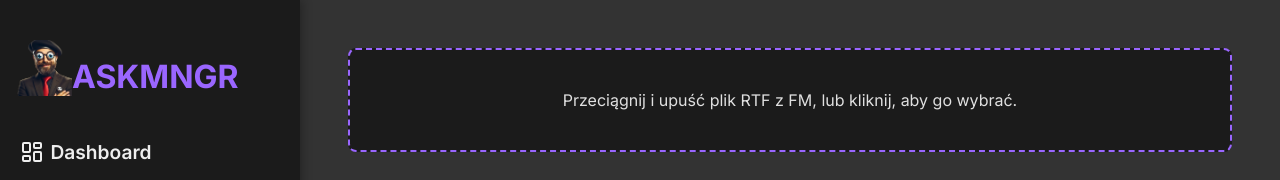
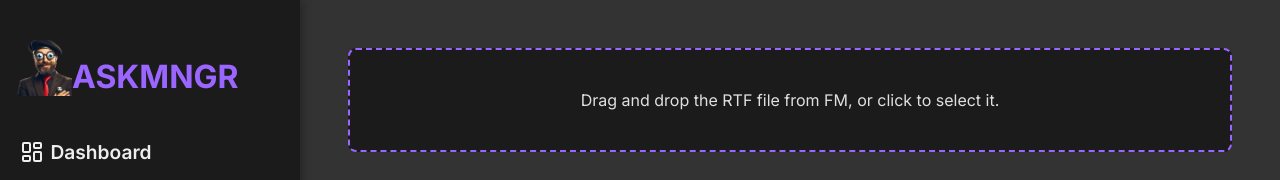
Before and after one commit to Efkey2137/fmApp, a React (Create React App) app: page /rate-player in a window 1280 px wide. Shown: the top 180 px of the page. Built offline with nearby package versions, Linux system fonts and the light colour scheme; the HTML template or start-up script is replaced by a standard one.

Commit message:
fix translation in rateplayer.tsx

```diff
--- a/src/pages/RatePlayer.tsx
+++ b/src/pages/RatePlayer.tsx
@@ -121,13 +121,13 @@ const RatePlayer = () => {
     <div className="dropzone-container">
       <div {...getRootProps()} className="dropzone-area">
         <input {...getInputProps()} />
-        <p>Przeciągnij i upuść plik RTF z FM, lub kliknij, aby go wybrać.</p>
+        <p>Drag and drop the RTF file from FM, or click to select it.</p>
       </div>
       {loading && <p>⏳ Przetwarzanie pliku...</p>}
 
       {playerRating !== null && (
         <div className="rating-display">
-          <h2>Rating gracza: {playerRating}</h2>
+          <h2>Player rating: {playerRating}</h2>
         </div>
       )}
 
```
